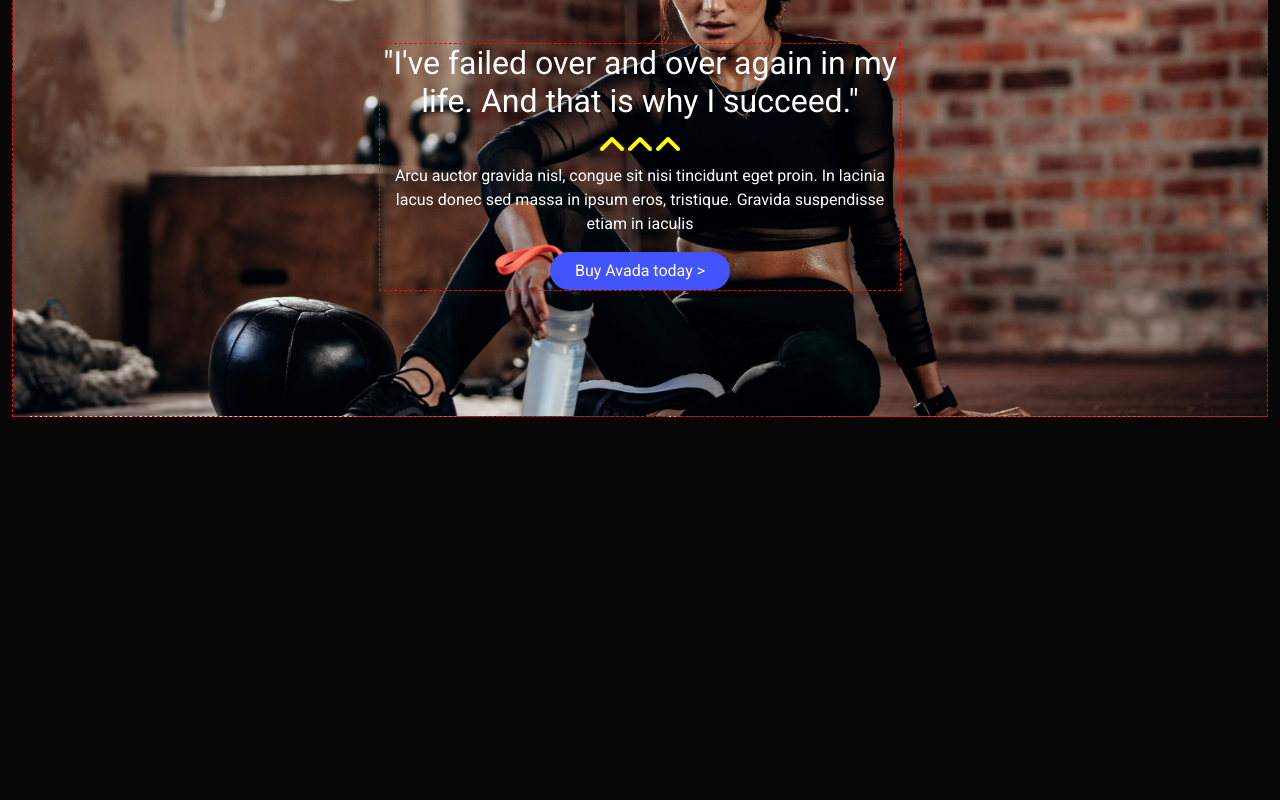
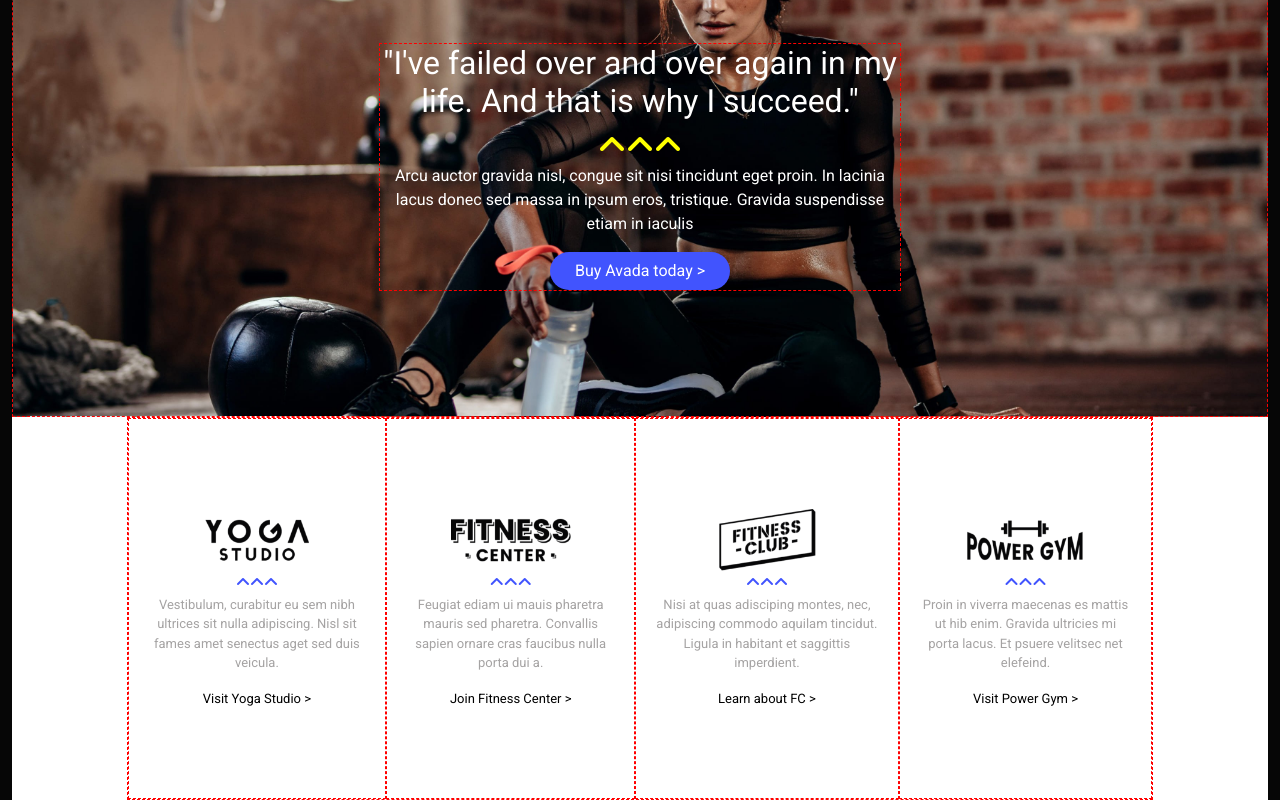
Before and after one commit to Pulcioo/proj-html-vuejs, a Vue app: page / in a window 1280 px wide. Shown: the part 3774-4574 px from the top of the page. Before the commit the page ends 4191 px from the top, so only its background shows below. Built offline with nearby package versions, Linux system fonts and the light colour scheme.

Commit message:
completata sezione fitness del main

```diff
--- a/src/App.vue
+++ b/src/App.vue
@@ -6,6 +6,7 @@
       :playlist="playlist"
       :info="info"
       :articles="articles"
+      :clubs="clubs"
     />
     <FooterComponent />
   </div>
@@ -110,6 +111,32 @@ export default {
           message: "By Admin | November 26th, 2019 | Gym",
         },
       ],
+      clubs: [
+        {
+          url: "sponsor-1-2x-200x103.png",
+          message:
+            "Vestibulum, curabitur eu sem nibh ultrices sit nulla adipiscing. Nisl sit fames amet senectus aget sed duis veicula.",
+          subtitle: "Visit Yoga Studio >",
+        },
+        {
+          url: "sponsor-2-2x-200x103.png",
+          message:
+            "Feugiat ediam ui mauis pharetra mauris sed pharetra. Convallis sapien ornare cras faucibus nulla porta dui a.",
+          subtitle: "Join Fitness Center >",
+        },
+        {
+          url: "sponsor-3-2x-200x103.png",
+          message:
+            "Nisi at quas adisciping montes, nec, adipiscing commodo aquilam tincidut. Ligula in habitant et saggittis imperdient.",
+          subtitle: "Learn about FC >",
+        },
+        {
+          url: "sponsor-4-2x-200x103.png",
+          message:
+            "Proin in viverra maecenas es mattis ut hib enim. Gravida ultricies mi porta lacus. Et psuere velitsec net elefeind.",
+          subtitle: "Visit Power Gym >",
+        },
+      ],
     };
   },
 };
--- /dev/null
+++ b/src/components/FitnessComponent.vue
@@ -0,0 +1,37 @@
+<template>
+  <div class="container-fluid white">
+    <div class="black">
+      <div class="col-10 offset-1 d-flex">
+        <div
+          v-for="(item, index) in clubs"
+          :key="index"
+          class="d-flex flex-column align-items-center text-center p_90"
+        >
+          <img :src="'images/' + item.url" alt="logo" />
+          <span
+            ><i class="fa-solid fa-angle-up blue"></i
+            ><i class="fa-solid fa-angle-up blue"></i
+            ><i class="fa-solid fa-angle-up blue"></i
+          ></span>
+          <p class="small gray">{{ item.message }}</p>
+          <span class="small">{{ item.subtitle }}</span>
+        </div>
+      </div>
+    </div>
+  </div>
+</template>
+
+<script>
+export default {
+  name: "FitnessComponent",
+  props: {
+    clubs: Array,
+  },
+};
+</script>
+
+<style scoped lang="scss">
+img {
+  width: 120px;
+}
+</style>
--- a/src/components/InfoComponent.vue
+++ b/src/components/InfoComponent.vue
@@ -4,13 +4,13 @@
       <div class="col-10 offset-1 d-flex justify-content-between">
         <div v-for="(item, index) in info" :key="index" class="text-center p-3">
           <div class="border py-5">
-            <i :class="info[index].icon" class="py-4"></i>
-            <h5 class="d-block">{{ info[index].title }}</h5>
-            <span class="yellow">{{ info[index].subtitle }}</span>
+            <i :class="item.icon" class="py-4"></i>
+            <h5 class="d-block">{{ item.title }}</h5>
+            <span class="yellow">{{ item.subtitle }}</span>
             <p class="gray small py-4">
-              {{ info[index].message }}
+              {{ item.message }}
             </p>
-            <span class="small">{{ info[index].message2 }}</span>
+            <span class="small">{{ item.message2 }}</span>
           </div>
         </div>
       </div>
--- a/src/components/MainComponent.vue
+++ b/src/components/MainComponent.vue
@@ -7,6 +7,7 @@
     <InfoComponent :info="info" />
     <ArticlesComponent :articles="articles" />
     <JumbotronComponent />
+    <FitnessComponent :clubs="clubs" />
   </div>
 </template>
 
@@ -18,6 +19,7 @@ import EmailComponent from "@/components/EmailComponent.vue";
 import InfoComponent from "@/components/InfoComponent.vue";
 import ArticlesComponent from "@/components/ArticlesComponent.vue";
 import JumbotronComponent from "@/components/JumbotronComponent.vue";
+import FitnessComponent from "@/components/FitnessComponent.vue";
 
 export default {
   name: "MainComponent",
@@ -29,12 +31,14 @@ export default {
     InfoComponent,
     ArticlesComponent,
     JumbotronComponent,
+    FitnessComponent,
   },
   props: {
     cards: Array,
     playlist: Array,
     info: Array,
     articles: Array,
+    clubs: Array,
   },
 };
 </script>
--- a/src/style/general.scss
+++ b/src/style/general.scss
@@ -48,6 +48,10 @@ body {
     margin-top: 100px;
 }
 
+.p_90 {
+    padding: 90px 20px;
+}
+
 .ml-30 {
     margin-left: 30px;
 }
```
